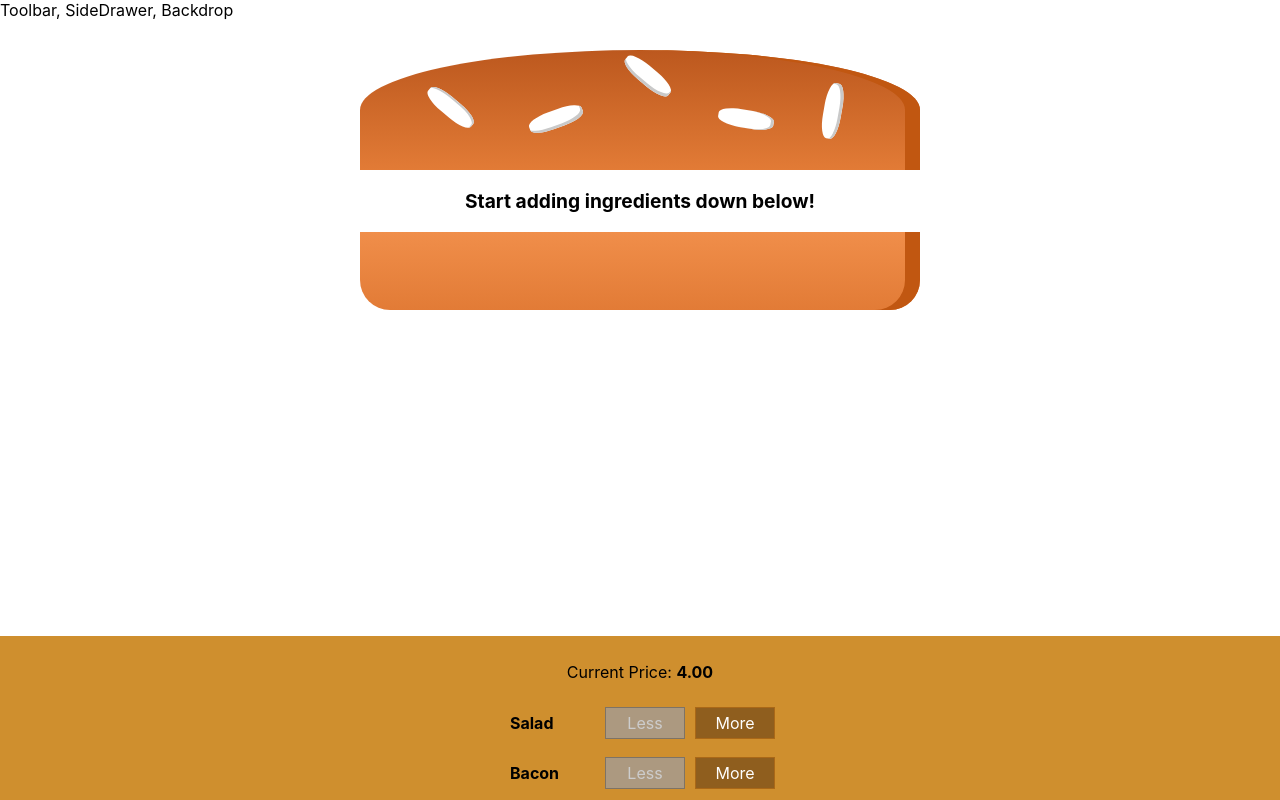
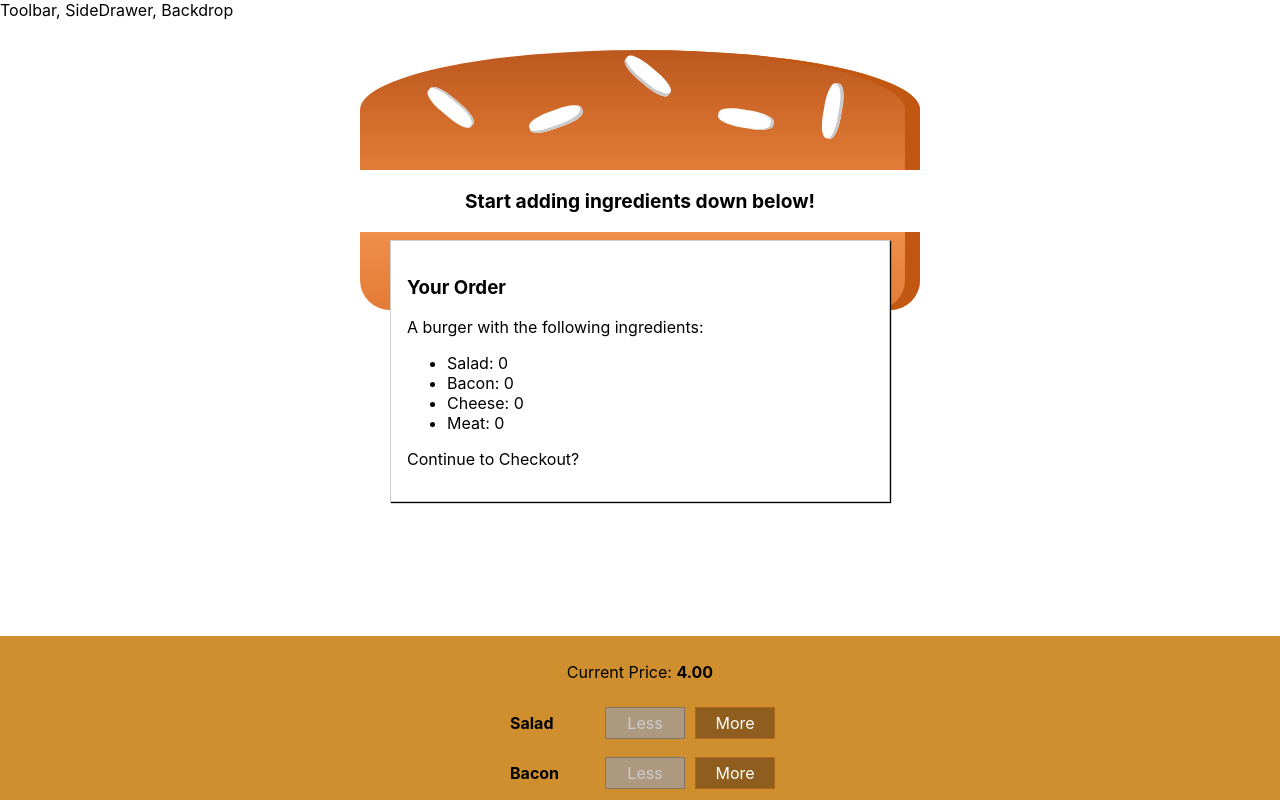
Before and after one commit to DragosVatamanu/BurgerApp, a React app: page / in a window 1280 px wide. Shown: the top 800 px of the page. Built offline with nearby package versions, Linux system fonts and the light colour scheme.

Commit message:
add modal + orderSummary components + prepare backdrop

```diff
--- a/src/components/Burger/BuildControls/BuildControls.js
+++ b/src/components/Burger/BuildControls/BuildControls.js
@@ -21,7 +21,8 @@
                         removed={() => props.ingredientRemoved(ctrl.type)}
                         disabled={props.disabled[ctrl.type]} />
                     })}
-        <button className={styles.OrderButton}>ORDER NOW</button>
+        <button className={styles.OrderButton}
+                disabled={!props.purchaseable}>ORDER NOW</button>
     </div>
 );
 
--- /dev/null
+++ b/src/components/Burger/OrderSummary/OrderSummary.js
@@ -0,0 +1,26 @@
+import React from 'react';
+
+import Aux from '../../../hoc/Auxiliar';
+
+const orderSummary = (props) => {
+    const ingredientSummary = Object.keys(props.ingredients)
+        .map(ingKey => {
+        return (
+            <li key={ingKey}>
+                <span style={{ textTransform: 'capitalize' }}>{ingKey}</span>: {props.ingredients[ingKey]}
+            </li>
+            )
+        });
+    return (
+        <Aux>
+            <h3>Your Order</h3>
+            <p>A burger with the following ingredients:</p>
+            <ul>
+                {ingredientSummary}
+            </ul>
+            <p>Continue to Checkout?</p>
+        </Aux>
+    );
+};
+
+export default orderSummary;
--- /dev/null
+++ b/src/components/UI/Modal/Modal.js
@@ -0,0 +1,11 @@
+import React from 'react';
+
+import styles from './Modal.module.css'
+
+const modal = (props) => (
+    <div className={styles.Modal}>
+        {props.children}
+    </div>
+);
+
+export default modal;
--- /dev/null
+++ b/src/components/UI/Modal/Modal.module.css
@@ -0,0 +1,20 @@
+.Modal {
+    position: fixed;
+    z-index: 500;
+    background-color: white;
+    width: 70%;
+    border: 1px solid #ccc;
+    box-shadow: 1px 1px 1px black;
+    padding: 16px;
+    left: 15%;
+    top: 30%;
+    box-sizing: border-box;
+    transition: all 0.3s ease-out;
+}
+
+@media (min-width: 600px) {
+    .Modal {
+        width: 500px;
+        left: calc(50% - 250px);
+    }
+}
--- a/src/containers/BurgerBuilder/BurgerBuilder.js
+++ b/src/containers/BurgerBuilder/BurgerBuilder.js
@@ -2,7 +2,9 @@
 
 import Aux from '../../hoc/Auxiliar';
 import Burger from '../../components/Burger/Burger';
-import BuildControls from '../../components/Burger/BuildControls/BuildControls'
+import BuildControls from '../../components/Burger/BuildControls/BuildControls';
+import Modal from '../../components/UI/Modal/Modal';
+import OrderSummary from '../../components/Burger/OrderSummary/OrderSummary';
 
 
 const INGREDIENT_PRICES = {
@@ -19,7 +21,16 @@
             cheese:0,
             meat: 0
         },
-        totalPrice: 4
+        totalPrice: 4,
+        purchaseable: false
+    }
+
+    updatePurchaseState (ingredients) {
+        const sumOfIngredients = Object.keys(ingredients)
+        .map(ingKey => ingredients[ingKey])
+        .reduce((total, el) => total + el, 0);
+
+        this.setState({purchaseable: sumOfIngredients > 0 })
     }
 
     addIngredientHandler = (type) => {
@@ -33,6 +44,7 @@
         const oldPrice = this.state.totalPrice;
         const newPrice = oldPrice + priceAddition;
         this.setState({totalPrice: newPrice, ingredients: updatedIngredients});
+        this.updatePurchaseState(updatedIngredients);
     }
 
     removeIngredientHandler = (type) => {
@@ -49,6 +61,7 @@
         const oldPrice = this.state.totalPrice;
         const newPrice = oldPrice - priceDeduction;
         this.setState({totalPrice: newPrice, ingredients: updatedIngredients});
+        this.updatePurchaseState(updatedIngredients);
     }
 
     render() {
@@ -62,11 +75,15 @@
 
         return (
             <Aux>
+                <Modal>
+                    <OrderSummary ingredients={this.state.ingredients}/>
+                </Modal>
                 <Burger ingredients={this.state.ingredients} />
                 <BuildControls
                     ingredientAdded={this.addIngredientHandler}
                     ingredientRemoved={this.removeIngredientHandler}
                     disabled={disabledInfo}
+                    purchaseable={this.state.purchaseable}
                     price={this.state.totalPrice} />
             </Aux>
         );
```
Also changed, not shown: src/components/UI/Backdrop/Backdrop.js (added).
